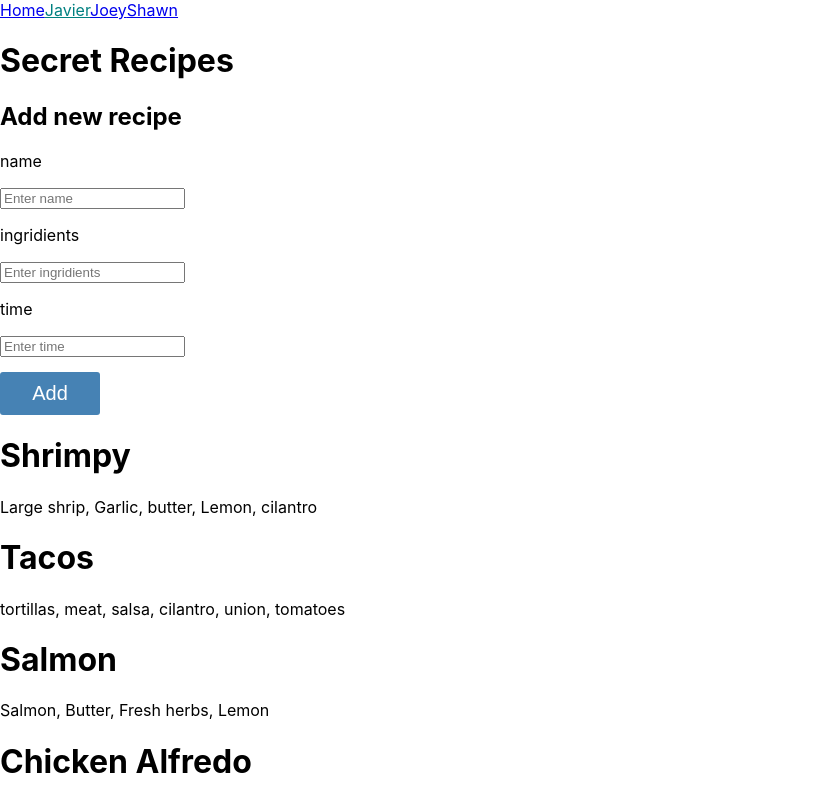
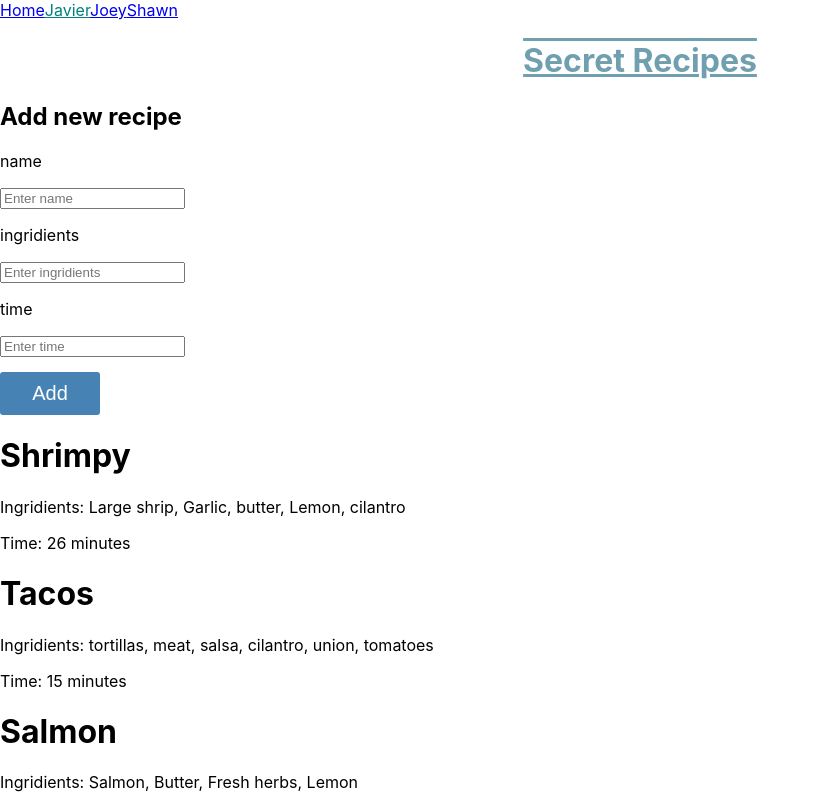
Before and after one commit to zaratejavier/random-hooks, a React (Create React App) app: page /Javier in a window 1280 px wide. Shown: the top 800 px of the page, without its empty margins (0-820 px from the left). Built offline with nearby package versions, Linux system fonts and the light colour scheme.

Commit message:
added style to the javier page title

```diff
--- a/src/Javier/Javier.js
+++ b/src/Javier/Javier.js
@@ -6,10 +6,10 @@ export default function Javier () {
 
   const [recipes, setRecipes] = useState
   ([
-      { id:1, name: "Shrimpy", ingridients:"Large shrip, Garlic, butter, Lemon, cilantro", time: "5"},
-      { id:2, name: "Tacos", ingridients:"tortillas, meat, salsa, cilantro, union, tomatoes", time: "7"},
-      { id:3, name: "Salmon", ingridients:"Salmon, Butter, Fresh herbs, Lemon", time: "5"},
-      { id:4, name: "Chicken Alfredo", ingridients:"Chicken, butter, pasta, alfredo sauce", time: "5"},
+      { id:1, name: "Shrimpy", ingridients:"Large shrip, Garlic, butter, Lemon, cilantro", time: "26"},
+      { id:2, name: "Tacos", ingridients:"tortillas, meat, salsa, cilantro, union, tomatoes", time: "15"},
+      { id:3, name: "Salmon", ingridients:"Salmon, Butter, Fresh herbs, Lemon", time: "20"},
+      { id:4, name: "Chicken Alfredo", ingridients:"Chicken, butter, pasta, alfredo sauce", time: "30"},
   ])
 
   const renderRecipes = () => {
@@ -22,7 +22,13 @@ export default function Javier () {
 
   return (
     <div>
-      <h1>Secret Recipes</h1>
+      <h1 style={
+        {color: "#709fb0",
+        display: "flex",
+        justifyContent:"center",
+        textDecoration: "underline overline"
+        }
+        }>Secret Recipes</h1>
       <RecipeForm add={addRecipe}/>
       {renderRecipes()}
     </div>
--- a/src/Javier/Recipe.js
+++ b/src/Javier/Recipe.js
@@ -1,11 +1,12 @@
 import React from 'react';
 
 
-export default function Recipe({id, name, ingridients}) {
+export default function Recipe({id, name, ingridients,time}) {
   return (
     <div>
       <h1>{name}</h1>
-      <p>{ingridients}</p>
+      <p>Ingridients: {ingridients}</p>
+      <p>Time: {time} minutes</p>
     </div>
   )
 }
--- a/src/Javier/RecipeForm.js
+++ b/src/Javier/RecipeForm.js
@@ -11,6 +11,7 @@ export default function RecipeForm(props){
 
   function handleSubmit (e) {
     props.add({id: `${Math.random()}`, name: name.value, ingridients: ingridients.value, time: time.value})
+
   }
 
   return(
```
